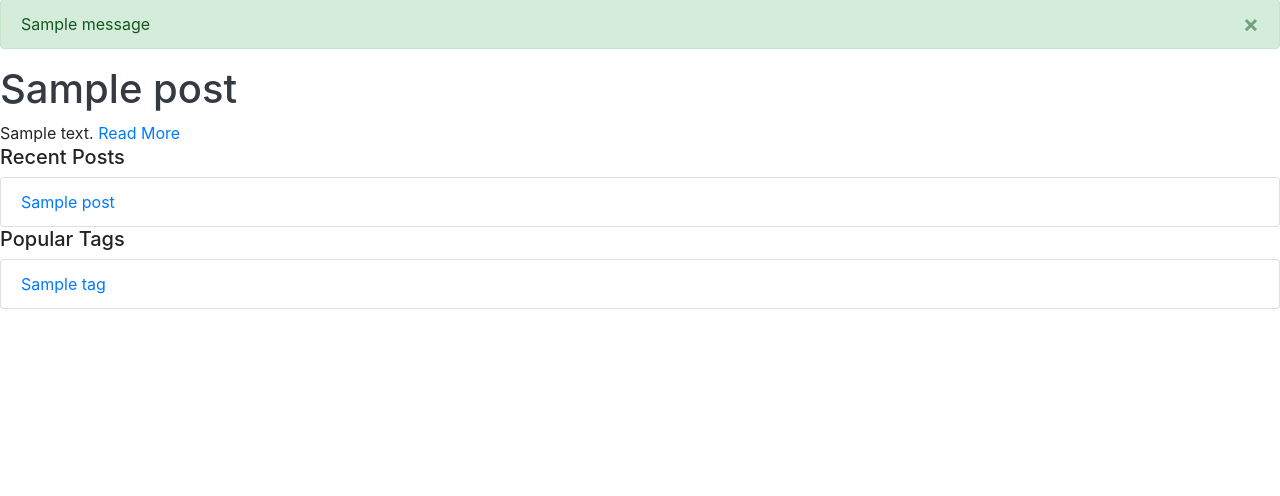
After one commit to zaklinaradivojevic/Personal_Blog, a Flask app: page /blog/ in a window 1280 px wide. The commit adds this page. Shown: the part 304-800 px from the top of the page. Run offline with Flask 3, Linux system fonts and the light colour scheme; tables that the repository leaves empty hold one stand-in row (values such as "Sample post"); one stand-in notice (Sample message) is shown; some libraries are stand-ins or nearby versions.

Commit message:
cetrdesetprvi commit

```diff
--- a/main.py
+++ b/main.py
@@ -8,71 +8,84 @@ from wtforms.validators import DataRequired, Length
 from sqlalchemy import desc, func
 from config import DevConfig
 
-
 app = Flask(__name__)
-app.config["SQLALCHEMY_DATABASE_URI"] = "sqlite:///database.db"
-app.config["SECRET_KEY"] = "abc"
 app.config.from_object(DevConfig)
-
 db = SQLAlchemy(app)
 migrate = Migrate(app, db)
 
 
-class User(db.Model):
-     __tablename__ = 'user_table_name'
+tags = db.Table(
+    'post_tags',
+    db.Column('post_id', db.Integer, db.ForeignKey('post.id')),
+    db.Column('tag_id', db.Integer, db.ForeignKey('tag.id'))
+)
 
-     id = db.Column(db.Integer, primary_key=True)
-     email = db.Column(db.String(255), unique=True, nullable=False)
-     username = db.Column(db.String(255), nullable=False, index=True,unique=True)
-     password = db.Column(db.String(255), nullable=False)
-     posts = db.relationship('Post', backref='user',lazy='dynamic')
-
-def __init__(self, username):
- self.username = username
-
-def __repr__(self):
-     return "<User '{}'>".format(self.username)
+blog_blueprint = Blueprint(
+    'blog',
+    __name__,
+    template_folder='templates/blog',
+    url_prefix="/blog"
+)
 
 
-tags = db.Table('post_tags',
- db.Column('post_id', db.Integer, db.ForeignKey('post.id')),
- db.Column('tag_id', db.Integer, db.ForeignKey('tag.id'))
-)
+class User(db.Model):
+    id = db.Column(db.Integer(), primary_key=True)
+    username = db.Column(db.String(255))
+    password = db.Column(db.String(255))
+    posts = db.relationship('Post', backref='user', lazy='dynamic')
+
+    def __init__(self, username=""):
+        self.username = username
+
+    def __repr__(self):
+        return '<User {}>'.format(self.username)
+
 
 class Post(db.Model):
- id = db.Column(db.Integer(), primary_key=True)
- title = db.Column(db.String(255), nullable=False)
- text = db.Column(db.Text())
- publish_date = db.Column(db.DateTime(), default=datetime.datetime.now)
- comments = db.relationship('Comment',backref='post',lazy='dynamic')
- user_id = db.Column(db.Integer(), db.ForeignKey('user.id'))
- tags = db.relationship('Tag',secondary=tags,backref=db.backref('posts', lazy='dynamic'))
+    id = db.Column(db.Integer(), primary_key=True)
+    title = db.Column(db.String(255))
+    text = db.Column(db.Text())
+    publish_date = db.Column(db.DateTime())
+    user_id = db.Column(db.Integer(), db.ForeignKey('user.id'))
+    comments = db.relationship(
+        'Comment',
+        backref='post',
+        lazy='dynamic'
+    )
+    tags = db.relationship(
+        'Tag',
+        secondary=tags,
+        backref=db.backref('posts', lazy='dynamic')
+    )
 
-def __init__(self, title):
- self.title = title
+    def __init__(self, title=""):
+        self.title = title
 
-def __repr__(self):
- return "<Post '{}'>".format(self.title)
+    def __repr__(self):
+        return "<Post '{}'>".format(self.title)
+
+
+class Comment(db.Model):
+    id = db.Column(db.Integer(), primary_key=True)
+    name = db.Column(db.String(255))
+    text = db.Column(db.Text())
+    date = db.Column(db.DateTime(), default=datetime.datetime.now)
+    post_id = db.Column(db.Integer(), db.ForeignKey('post.id'))
+
+    def __repr__(self):
+        return "<Comment '{}'>".format(self.text[:15])
+
 
 class Tag(db.Model):
- id = db.Column(db.Integer(), primary_key=True)
- title = db.Column(db.String(255), nullable=True, unique=True)
+    id = db.Column(db.Integer(), primary_key=True)
+    title = db.Column(db.String(255))
 
-def __init__(self, title):
- self.title = title
+    def __init__(self, title=""):
+        self.title = title
 
-def __repr__(self):
- return "<Tag '{}'>".format(self.title)
+    def __repr__(self):
+        return "<Tag '{}'>".format(self.title)
 
-class Comment(db.Model):
- id = db.Column(db.Integer(), primary_key=True)
- name = db.Column(db.String(255), nullable=False)
- text = db.Column(db.Text())
- date = db.Column(db.DateTime(), default=datetime.datetime.now)
- post_id = db.Column(db.Integer(), db.ForeignKey('post.id'))
-
-def __repr__(self):
- return "<Comment '{}'>".format(self.text[:15])
 
 class CommentForm(Form):
     name = StringField(
@@ -90,9 +103,16 @@ def sidebar_data():
 
     return recent, top_tags
 
+
 @app.route('/')
-def home():
-    posts = Post.query.order_by(Post.publish_date.desc()).paginate()
+def index():
+    return redirect(url_for('home'))
+
+
+@blog_blueprint.route('/')
+@blog_blueprint.route('/<int:page>')
+def home(page=1):
+    posts = Post.query.order_by(Post.publish_date.desc()).paginate(page, app.config.get('POSTS_PER_PAGE', 10), False)
     recent, top_tags = sidebar_data()
 
     return render_template(
@@ -103,7 +123,7 @@ def home():
     )
 
 
-@app.route('/post/<int:post_id>', methods=('GET', 'POST'))
+@blog_blueprint.route('/post/<int:post_id>', methods=('GET', 'POST'))
 def post(post_id):
     form = CommentForm()
 
@@ -120,7 +140,7 @@ def post(post_id):
             db.session.rollback()
         else:
             flash('Comment added', 'info')
-        return redirect(url_for('post', post_id=post_id))
+        return redirect(url_for('blog.post', post_id=post_id))
 
     post = Post.query.get_or_404(post_id)
     tags = post.tags
@@ -137,7 +157,8 @@ def post(post_id):
         form=form
     )
 
-@app.route('/posts_by_tag/<string:tag_name>')
+
+@blog_blueprint.route('/posts_by_tag/<string:tag_name>')
 def posts_by_tag(tag_name):
     tag = Tag.query.filter_by(title=tag_name).first_or_404()
     posts = tag.posts.order_by(Post.publish_date.desc()).all()
@@ -151,7 +172,8 @@ def posts_by_tag(tag_name):
         top_tags=top_tags
     )
 
-@app.route('/posts_by_user/<string:username>')
+
+@blog_blueprint.route('/posts_by_user/<string:username>')
 def posts_by_user(username):
     user = User.query.filter_by(username=username).first_or_404()
     posts = user.posts.order_by(Post.publish_date.desc()).all()
@@ -166,6 +188,7 @@ def posts_by_user(username):
     )
 
 from flask.views import View
+
 
 class GenericListView(View):
 
@@ -187,6 +210,7 @@ class GenericListView(View):
                    'columns': self.columns}
         return self.render_template(context)
 
+
 app.add_url_rule(
     '/generic_posts', view_func=GenericListView.as_view(
         'generic_posts', model=Post)
@@ -203,6 +227,7 @@ app.add_url_rule(
 )
 
 
+app.register_blueprint(blog_blueprint)
 
 
 @app.errorhandler(404)
--- a/templates/home.html
+++ b/templates/blog/home.html
@@ -12,6 +12,7 @@
   <h1>Welcome to My Blog!</h1>
 
 </header>
+    {% include 'messages.html' %}
     {% block leftbody %}
     {{ macros.render_posts(posts) }}
     {{ macros.render_pagination(posts, 'blog.home') }}
--- /dev/null
+++ b/templates/blog/messages.html
@@ -0,0 +1,10 @@
+{% with messages = get_flashed_messages(with_categories=true) %}
+{% if messages %}
+{% for category, message in messages %}
+<div class="alert alert-{{ category }} alert-dismissible" role="alert">
+    <button type="button" class="close" data-dismiss="alert" aria-label="Close"><span aria-hidden="true">&times;</span></button>
+    {{ message }}
+</div>
+{% endfor %}
+{% endif %}
+{% endwith %}
```
Also changed, not shown: notes.txt (line endings or trailing spaces), templates/blog/404.html (renamed from templates/404.html), templates/blog/about.html (renamed from templates/about.html), templates/blog/base.html (renamed from templates/base.html), templates/blog/generic_list.html (renamed from templates/generic_list.html), templates/blog/login.html (renamed from templates/login.html), templates/blog/macros.html (renamed from templates/macros.html), templates/blog/post.html (renamed from templates/post.html), templates/blog/rightbody.html (renamed from templates/rightbody.html), templates/blog/sign_in.html (renamed from templates/sign_in.html), templates/blog/tag.html (renamed from templates/tag.html), templates/blog/user.html (renamed from templates/user.html).
